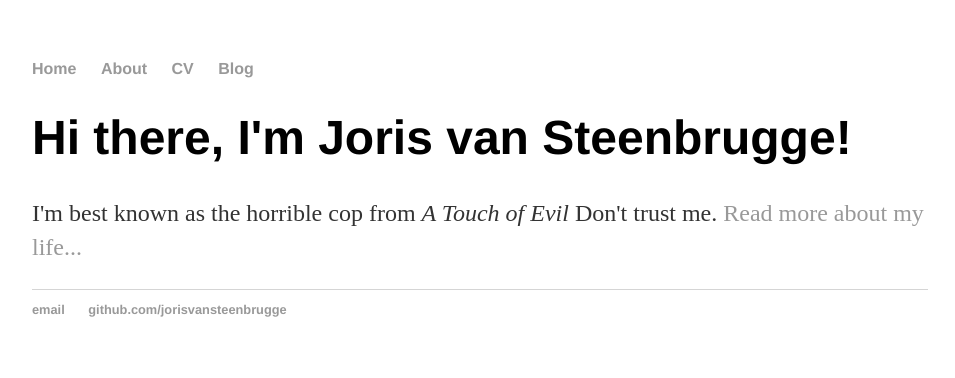
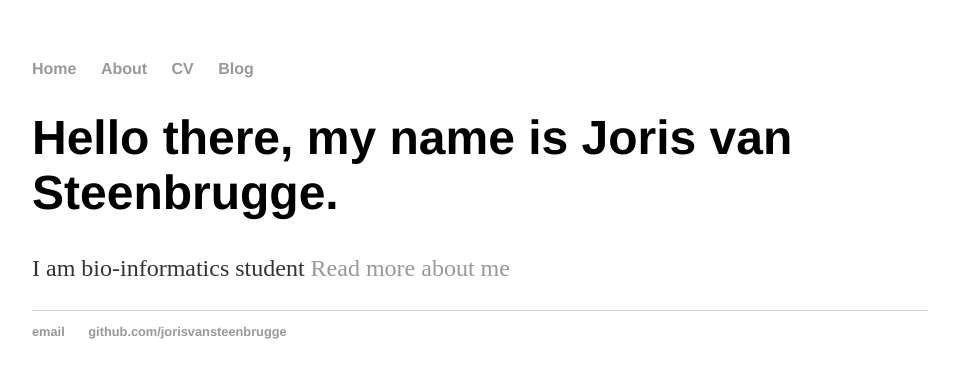
Before and after one commit to Jorisvansteenbrugge/Jorisvansteenbrugge.github.io, a Jekyll site: the page built from index.html, in a window 1280 px wide. Shown: the top 378 px of the page, without its empty margins (160-1115 px from the left). Built offline with Jekyll 4.4.1, drawn with Linux system fonts in a browser that asks for light colours.

Commit message:
changed text

```diff
--- a/index.html
+++ b/index.html
@@ -3,6 +3,6 @@ layout: default
 title: Joris van Steenbrugge
 ---
 <div class="blurb">
-	<h1>Hi there, I'm Joris van Steenbrugge!</h1>
-	<p>I'm best known as the horrible cop from <em>A Touch of Evil</em> Don't trust me. <a href="/about">Read more about my life...</a></p>
+	<h1>Hello there, my name is Joris van Steenbrugge.</h1>
+	<p>I am bio-informatics student <a href="/about">Read more about me</a></p>
 </div><!-- /.blurb -->
```
